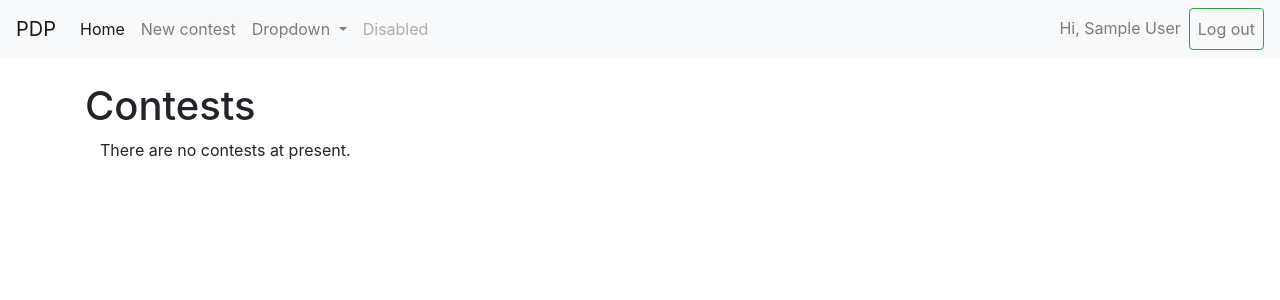
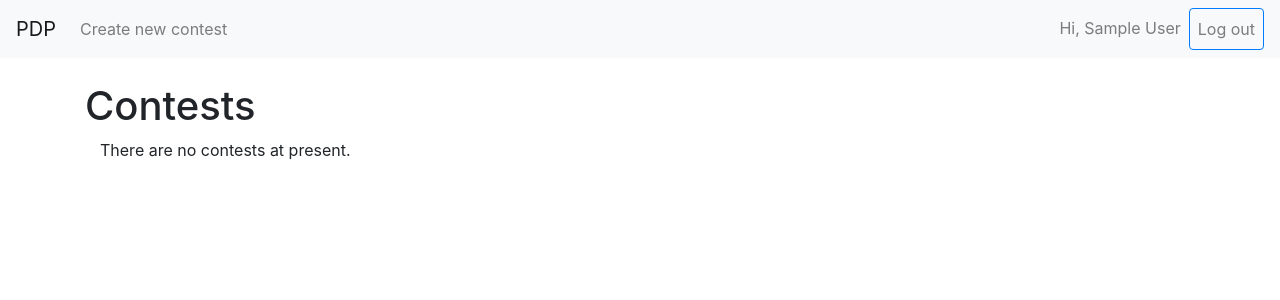
Before and after one commit to vbsinha/autojudge, a Django app: page /judge/ in a window 1280 px wide. Shown: the top 300 px of the page. Run offline with Django 3.2, Linux system fonts and the light colour scheme; the visitor is signed in with stand-in values (Sample User, id 1); data comes from the database, SQL or seed files in the repository; data that the repository does not hold is empty; some libraries are stand-ins or nearby versions.

Commit message:
Restrict access to new contest page when not logged in
Signed-off-by: Prateek Kumar <prateek@prateekkumar.in>

```diff
--- /dev/null
+++ b/judge/templates/404.html
@@ -0,0 +1,4 @@
+{% extends "judge/base.html" %}
+{% block content %}
+<p>404 Not found</p>
+{% endblock %}
--- /dev/null
+++ b/judge/templates/500.html
@@ -0,0 +1 @@
+500 Error
--- a/judge/templates/judge/base.html
+++ b/judge/templates/judge/base.html
@@ -15,8 +15,9 @@
 </head>
 
 <body>
+    {% url 'judge:index' as homepage %}
     <nav class="navbar navbar-expand-lg navbar-light bg-light">
-        <a class="navbar-brand" href="#">PDP</a>
+        <a class="navbar-brand" href="{{ homepage }}">PDP</a>
         <button class="navbar-toggler" type="button" data-toggle="collapse" data-target="#navbarSupportedContent"
             aria-controls="navbarSupportedContent" aria-expanded="false" aria-label="Toggle navigation">
             <span class="navbar-toggler-icon"></span>
@@ -24,20 +25,12 @@
 
         <div class="collapse navbar-collapse" id="navbarSupportedContent">
             <ul class="navbar-nav mr-auto">
-                {% url 'judge:index' as homepage %}
-                {% if request.path == homepage %}
-                <li class="nav-item active">
-                    <a class="nav-link" href="{{ homepage }}">Home <span class="sr-only">(current)</span></a>
-                </li>
-                {% else %}
+                {% if user.is_authenticated %}
                 <li class="nav-item">
-                    <a class="nav-link" href="{{ homepage }}">Home <span class="sr-only">(current)</span></a>
+                    <a class="nav-link" href="{% url 'judge:new_contest' %}">Create new contest</a>
                 </li>
                 {% endif %}
-                <li class="nav-item">
-                    <a class="nav-link" href="{% url 'judge:new_contest' %}">New contest</a>
-                </li>
-                <li class="nav-item dropdown">
+                <!-- <li class="nav-item dropdown">
                     <a class="nav-link dropdown-toggle" href="#" id="navbarDropdown" role="button"
                         data-toggle="dropdown" aria-haspopup="true" aria-expanded="false">
                         Dropdown
@@ -51,7 +44,7 @@
                 </li>
                 <li class="nav-item">
                     <a class="nav-link disabled" href="#">Disabled</a>
-                </li>
+                </li> -->
             </ul>
             <ul class="navbar-nav">
                 {% if user.is_authenticated %}
@@ -61,11 +54,11 @@
 
                 </li>
                 <li class="nav-item">
-                    <a class="btn btn-outline-success nav-link" href="{% url 'judge:logout' %}">Log out</a>
+                    <a class="btn btn-outline-primary nav-link" href="{% url 'judge:logout' %}">Log out</a>
                 </li>
                 {% else %}
                 <li class="nav-item">
-                    <a class="btn btn-outline-success nav-link"
+                    <a class="btn btn-outline-primary nav-link"
                         href="{% url 'judge:social:begin' 'google-oauth2' %}">Log in</a>
                 </li>
                 {% endif %}
--- a/judge/views.py
+++ b/judge/views.py
@@ -14,6 +14,14 @@ def _get_user(request) -> User:
         return request.user
     else:
         return None
+
+
+def handler404(request):
+    return render(request, '404.html', status=404)
+
+
+def handler500(request):
+    return render(request, '500.html', status=500)
 
 
 def index(request):
@@ -37,6 +45,9 @@ def index(request):
 
 
 def new_contest(request):
+    user = _get_user(request)
+    if user is None:
+        return handler404(request)
     if request.method == 'POST':
         form = NewContestForm(request.POST)
         if form.is_valid():
```
